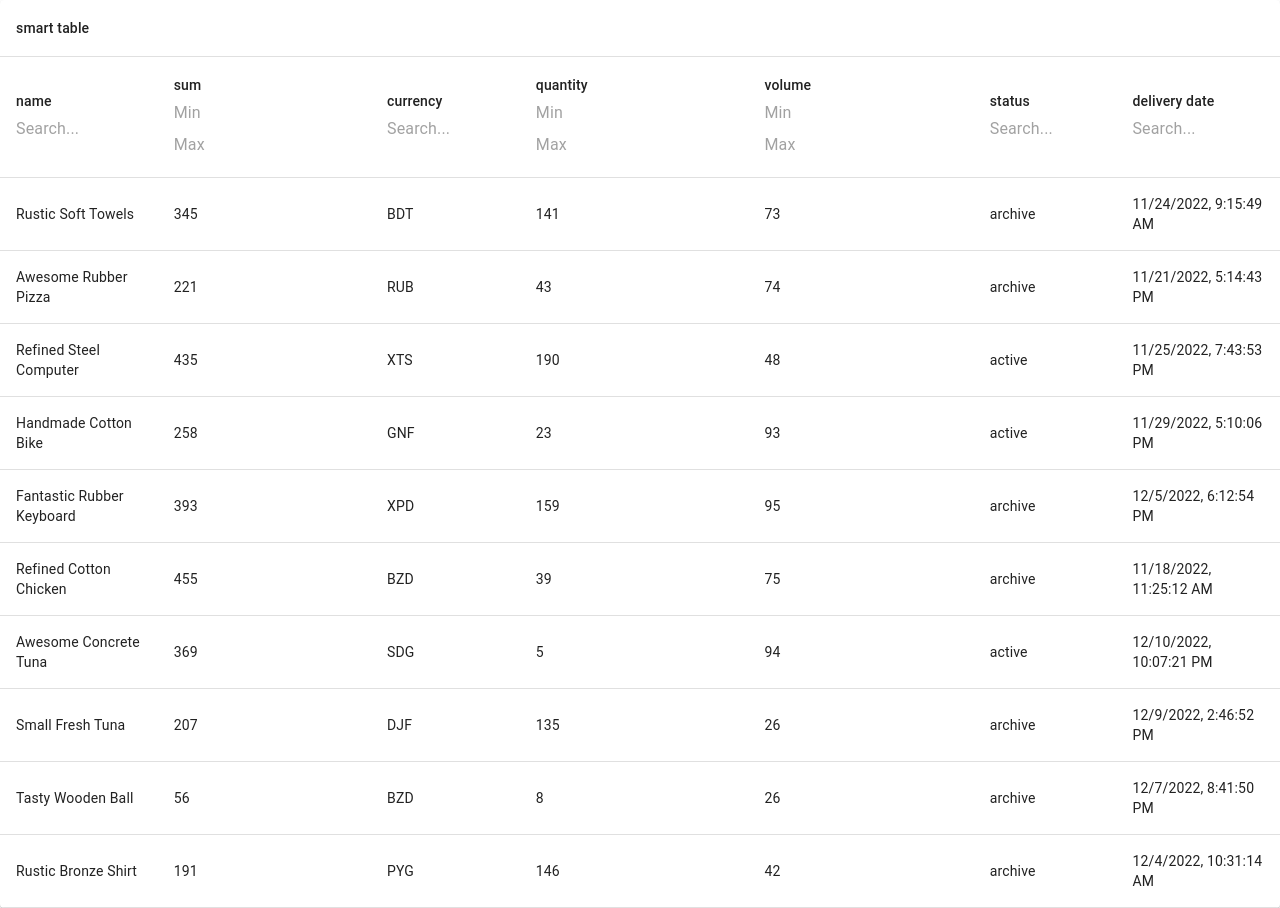
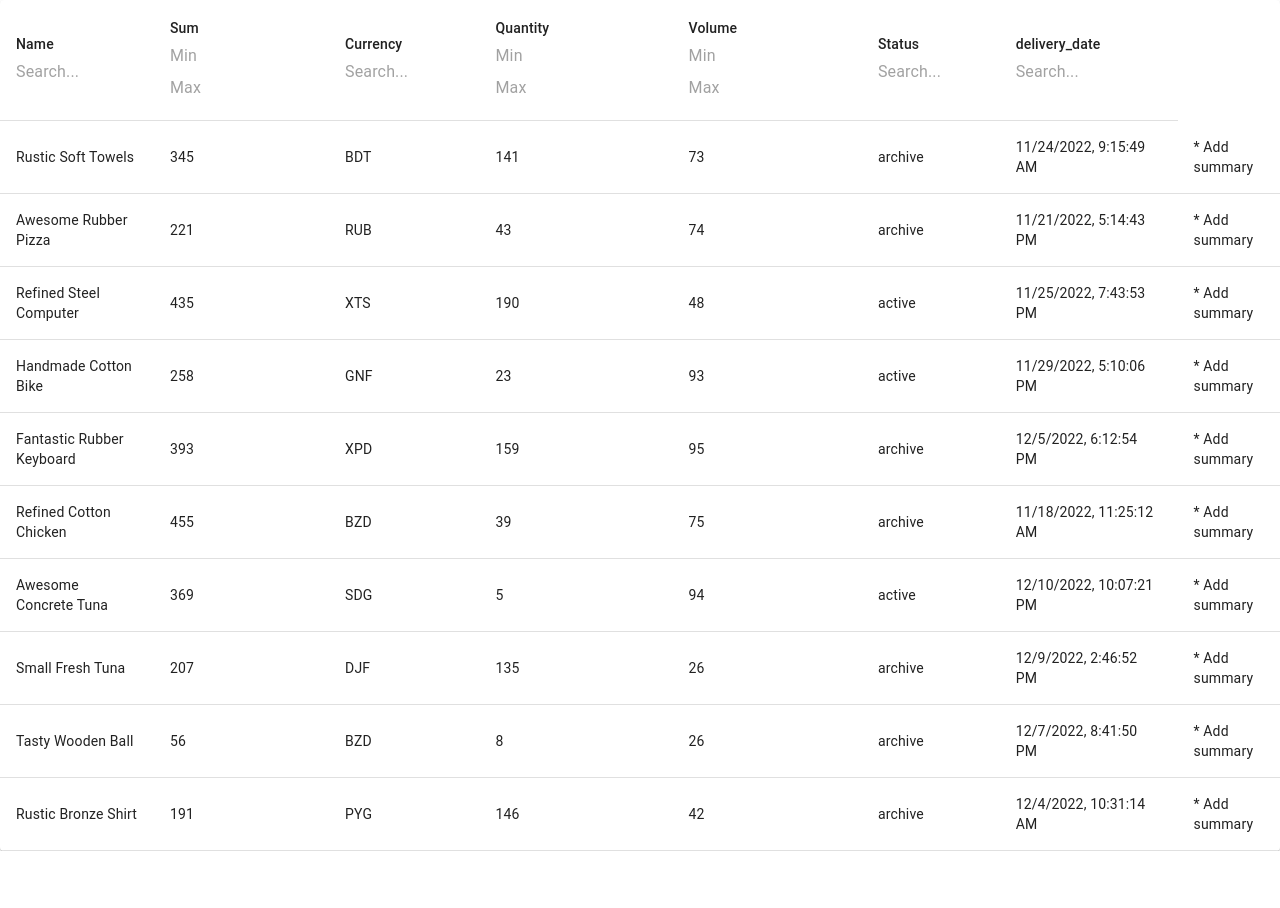
Before and after one commit to BlackHatMan/Table, a React (Create React App) app: page / in a window 1280 px wide. After the commit the page ends 851 px from the top, so only its background shows below. Built offline with nearby package versions, Linux system fonts and the light colour scheme.

Commit message:
chore: rename components

```diff
--- a/public/index.html
+++ b/public/index.html
@@ -5,39 +5,11 @@
     <link rel="icon" href="%PUBLIC_URL%/favicon.ico" />
     <meta name="viewport" content="width=device-width, initial-scale=1" />
     <meta name="theme-color" content="#000000" />
-    <meta
-      name="description"
-      content="Web site created using create-react-app"
-    />
+    <meta name="description" content="Web site created using create-react-app" />
     <link rel="apple-touch-icon" href="%PUBLIC_URL%/logo192.png" />
-    <!--
-      manifest.json provides metadata used when your web app is installed on a
-      user's mobile device or desktop. See https://developers.google.com/web/fundamentals/web-app-manifest/
-    -->
-    <link rel="manifest" href="%PUBLIC_URL%/manifest.json" />
-    <!--
-      Notice the use of %PUBLIC_URL% in the tags above.
-      It will be replaced with the URL of the `public` folder during the build.
-      Only files inside the `public` folder can be referenced from the HTML.
-
-      Unlike "/favicon.ico" or "favicon.ico", "%PUBLIC_URL%/favicon.ico" will
-      work correctly both with client-side routing and a non-root public URL.
-      Learn how to configure a non-root public URL by running `npm run build`.
-    -->
     <title>React App</title>
   </head>
   <body>
-    <noscript>You need to enable JavaScript to run this app.</noscript>
     <div id="root"></div>
-    <!--
-      This HTML file is a template.
-      If you open it directly in the browser, you will see an empty page.
-
-      You can add webfonts, meta tags, or analytics to this file.
-      The build step will place the bundled scripts into the <body> tag.
-
-      To begin the development, run `npm start` or `yarn start`.
-      To create a production bundle, use `npm run build` or `yarn build`.
-    -->
   </body>
 </html>
--- a/src/App.tsx
+++ b/src/App.tsx
@@ -1,6 +1,19 @@
-import { TableMui } from './TableMui';
+import { useState, useEffect } from 'react';
+import { makeData, Response } from './fakeData';
+import { TableLocal } from './TableLocal';
 
 function App() {
-  return <TableMui></TableMui>;
+  const [data, setDate] = useState<Response[]>();
+
+  useEffect(() => {
+    const endpoint1 = makeData(5);
+    const endpoint2 = makeData(5);
+    setDate([...endpoint1, ...endpoint2]);
+  }, []);
+
+  if (!data) {
+    return null;
+  }
+  return <TableLocal data={data} />;
 }
 export default App;
--- a/src/TableMui.tsx
+++ b/src/TableLocal.tsx
@@ -1,4 +1,4 @@
-import { useState } from 'react';
+import { useMemo } from 'react';
 import Box from '@mui/material/Box';
 import Table from '@mui/material/Table';
 import TableBody from '@mui/material/TableBody';
@@ -12,50 +12,39 @@ import {
   useReactTable,
   getCoreRowModel,
   getFilteredRowModel,
-  getPaginationRowModel,
   flexRender,
 } from '@tanstack/react-table';
 
+import { schemeColumns } from './schemeColumns';
+import { Response } from './fakeData';
 import { Filter } from './Filter';
-import { columns } from './scheme';
-import { makeData } from './fakeData';
 
-export const TableMui = () => {
-  const [data] = useState(() => makeData(10));
+export const TableLocal = ({ data }: { data: Response[] }) => {
+  const columns = useMemo(() => schemeColumns, []);
+
   const table = useReactTable({
     data,
     columns,
     getCoreRowModel: getCoreRowModel(),
     getFilteredRowModel: getFilteredRowModel(),
-    getPaginationRowModel: getPaginationRowModel(),
-    debugTable: true,
   });
+  console.log(table.getState());
 
   return (
     <Box sx={{ width: '100%' }}>
       <TableContainer component={Paper}>
         <Table sx={{ minWidth: 650 }} aria-label="table">
           <TableHead>
-            {table.getHeaderGroups().map((headerGroup) => (
-              <TableRow key={headerGroup.id}>
-                {headerGroup.headers.map((header) => {
+            <TableRow>
+              {table.getFlatHeaders().map((header) => {
                 return (
-                    <TableCell key={header.id} colSpan={header.colSpan}>
-                      {header.isPlaceholder ? null : (
-                        <div>
-                          {flexRender(header.column.columnDef.header, header.getContext())}
-                          {header.column.getCanFilter() ? (
-                            <div>
+                  <TableCell key={header.id}>
+                    {header.column.columnDef.id}
                     <Filter column={header.column} table={table} />
-                            </div>
-                          ) : null}
-                        </div>
-                      )}
                   </TableCell>
                 );
               })}
             </TableRow>
-            ))}
           </TableHead>
           <TableBody>
             {table.getRowModel().rows.map((row) => {
@@ -68,6 +57,7 @@ export const TableMui = () => {
                       </TableCell>
                     );
                   })}
+                  <TableCell> * Add summary{/* Add summary */}</TableCell>
                 </TableRow>
               );
             })}
--- a/src/fakeData.tsx
+++ b/src/fakeData.tsx
@@ -9,10 +9,9 @@ export type Response = {
   name: string;
   delivery_date: string;
   currency: string;
-  subRows?: any;
 };
 
-const newPerson = (): Response => {
+const newResponse = (): Response => {
   return {
     id: faker.random.numeric(6),
     status: faker.helpers.shuffle<Response['status']>(['active', 'archive'])[0]!,
@@ -28,6 +27,6 @@ const newPerson = (): Response => {
 export function makeData(lens: number) {
   const arr = new Array(lens).fill(1);
   return arr.map(() => {
-    return newPerson();
+    return newResponse();
   });
 }
--- a/src/scheme.ts
+++ /dev/null
@@ -1,54 +0,0 @@
-import { ColumnDef } from '@tanstack/react-table';
-import { Response } from './fakeData';
-
-export const columns: ColumnDef<Response>[] = [
-  {
-    header: 'smart table',
-    footer: (props) => props.column.id,
-    columns: [
-      {
-        accessorFn: (row) => row.name,
-        id: 'name',
-        cell: (info) => info.getValue(),
-        footer: (props) => props.column.id,
-      },
-      {
-        accessorFn: (row) => row.sum,
-        id: 'sum',
-        cell: (info) => info.getValue(),
-        header: () => 'sum',
-        footer: (props) => props.column.id,
-      },
-      {
-        accessorFn: (row) => row.currency,
-        id: 'currency',
-        header: () => 'currency',
-        footer: (props) => props.column.id,
-      },
-      {
-        accessorFn: (row) => row.qty,
-        id: 'qty',
-        header: () => 'quantity',
-        footer: (props) => props.column.id,
-      },
-      {
-        accessorFn: (row) => row.volume,
-        id: 'volume',
-        header: () => 'volume',
-        footer: (props) => props.column.id,
-      },
-      {
-        accessorFn: (row) => row.status,
-        id: 'status',
-        header: () => 'status',
-        footer: (props) => props.column.id,
-      },
-      {
-        accessorFn: (row) => row.delivery_date,
-        id: 'delivery_date',
-        header: () => 'delivery date',
-        footer: (props) => props.column.id,
-      },
-    ],
-  },
-];
--- /dev/null
+++ b/src/schemeColumns.ts
@@ -0,0 +1,34 @@
+import { ColumnDef } from '@tanstack/react-table';
+import { Response } from './fakeData';
+
+export const schemeColumns: ColumnDef<Response>[] = [
+  {
+    accessorFn: (row) => row.name,
+    id: 'Name',
+  },
+  {
+    accessorFn: (row) => row.sum,
+    id: 'Sum',
+  },
+  {
+    accessorFn: (row) => row.currency,
+    id: 'Currency',
+  },
+  {
+    accessorFn: (row) => row.qty,
+    id: 'Quantity',
+  },
+  {
+    accessorFn: (row) => row.volume,
+    id: 'Volume',
+  },
+  {
+    accessorFn: (row) => row.status,
+    id: 'Status',
+  },
+  {
+    accessorFn: (row) => row.delivery_date,
+    id: 'delivery_date',
+    header: () => 'Delivery date',
+  },
+];
```
Also changed, not shown: public/logo192.png (deleted), public/logo512.png (deleted), public/manifest.json (deleted). Lines whose indentation alone changed are shown as unchanged.
